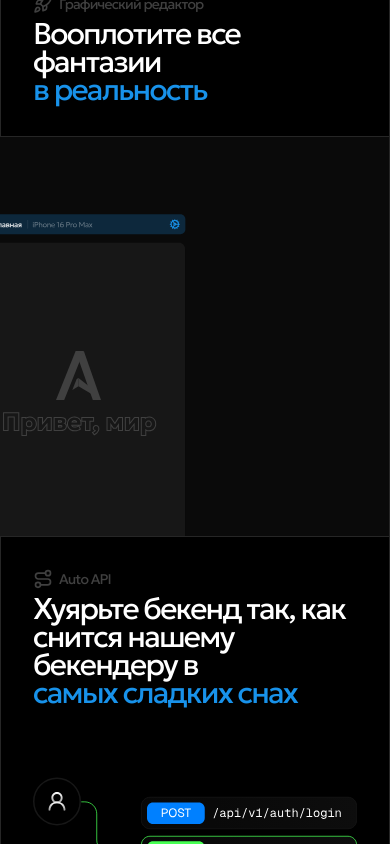
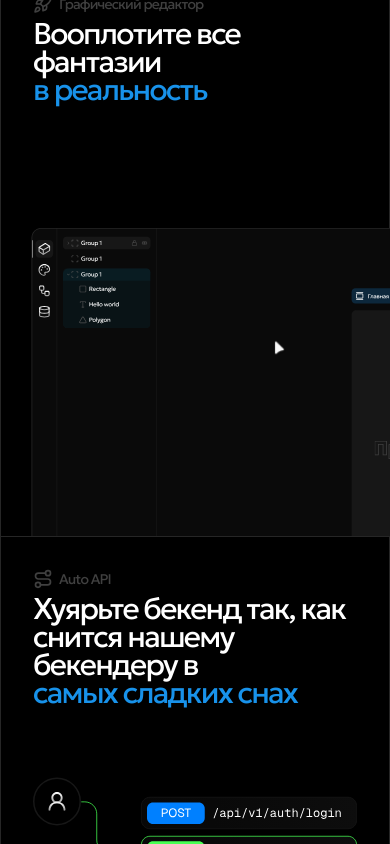
Before and after one commit to ECS1PLE/Aeterna, a Next.js app: page / in a window 390 px wide. Shown: the part 880-1724 px from the top of the page. Built offline with nearby package versions, Linux system fonts and the light colour scheme.

Commit message:
Fixe Adaptive Main BLocks

```diff
--- a/src/components/Pages/Index/AutoAPI.tsx
+++ b/src/components/Pages/Index/AutoAPI.tsx
@@ -20,7 +20,7 @@ const IndexAutoAPI = () => {
           </ContainerHeaderTitle>
         </ContainerHeader>
         <div className="relative mt-8 w-full">
-          <div className="w-full max-w-full h-auto">
+          <div className="w-full max-w-full h-auto mt-auto">
             <AutoAPIIllustration />
           </div>
         </div>
--- a/src/components/Pages/Index/Editor.tsx
+++ b/src/components/Pages/Index/Editor.tsx
@@ -23,8 +23,26 @@ const IndexEditor = () => {
           </ContainerHeaderTitle>
         </ContainerHeader>
       </ContainerWrapper>
-      <div className="relative h-[400px] *:h-full *:absolute *:right-0 *:bottom-0">
-        <EditorIllustration />
+
+      <div className="relative h-[400px] overflow-visible">
+        <div
+          className="
+    absolute
+    bottom-0
+    left-[30px]
+    h-full
+    w-[638px]
+    origin-bottom-left
+    scale-[0.77]
+
+    sm:left-auto
+    sm:right-0
+    sm:w-auto
+    sm:scale-100
+  "
+        >
+          <EditorIllustration />
+        </div>
       </div>
     </Container>
   );
--- a/src/components/Pages/Index/Publish.tsx
+++ b/src/components/Pages/Index/Publish.tsx
@@ -21,8 +21,8 @@ const IndexPublish = () => {
           </ContainerHeaderTitle>
         </ContainerHeader>
       </ContainerWrapper>
-      <div className="relative h-[360px]">
-        <div className="absolute right-0 bottom-0">
+      <div className="relative h-[360px] overflow-hidden sm:overflow-visible">
+        <div className="absolute right-0 bottom-0 translate-y-[30px] sm:translate-y-0">
           <PublishIllustration />
         </div>
       </div>
```
